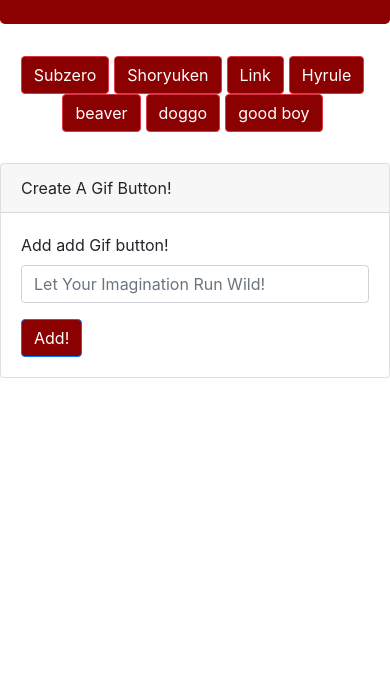
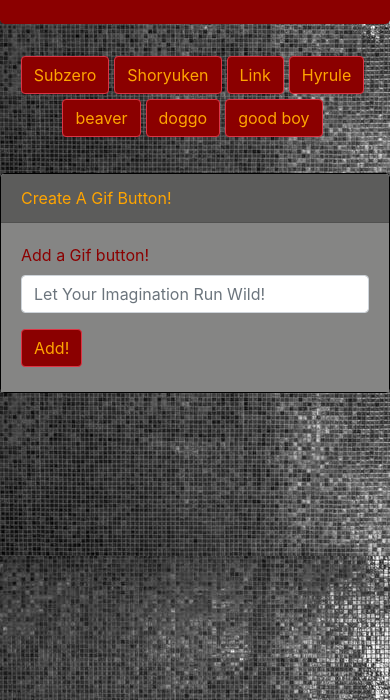
Before and after one commit to Livingnight/API-AJAX, a plain HTML site: page index.html in a window 390 px wide. Shown: the part 144-844 px from the top of the page. Drawn offline with nearby package versions, Linux system fonts and the light colour scheme.

Commit message:
finishing styling and making responsive

```diff
--- a/assets/css/style.css
+++ b/assets/css/style.css
@@ -1,6 +1,8 @@
 .btn {
     margin-right: 5px;
+    margin-bottom: 5px;
     background-color: darkred;
+    color: orange;
 }
 
 .buttons {
@@ -11,6 +13,7 @@
 .jumbotron {
     text-align: center;
     background: darkred;
+    color: orange;
 }
 .calledGifs {
     float: left;
@@ -19,6 +22,28 @@
     /*border: 2px solid blue;*/
     /*background: yellow;*/
 }
+.calledGifs p{
+    color: yellow;
+    text-align: center;
+    background: #636363
+}
+h1 span{
+    color: white;
+}
+body{
+    background: #000 url("../images/background.jpeg");
+}
+.card-header{
+    background: #5c5c5b;
+    color: orange;
+}
+.card-body{
+    background: #858584;
+    color: darkred;
+}
+.card{
+    border: 1px solid black;
+}
 
 /*img {*/
     /*width: auto;*/
--- a/assets/javascript/logic.js
+++ b/assets/javascript/logic.js
@@ -62,7 +62,7 @@ $(document).ready(function(){
                  console.log(gifData[i].images.fixed_height_still.url);
                  console.log(gifData[i].rating);
             //   making an img div to place
-                var div = $("<div class='calledGifs col-lg-3'>");
+                var div = $("<div class='calledGifs'>");
                 var img = $("<img>");
                 img = img.addClass("image");
                 img = img.attr("data-still", gifData[i].images.fixed_height_still.url);
--- a/index.html
+++ b/index.html
@@ -19,29 +19,29 @@
         integrity="sha256-FgpCb/KJQlLNfOu91ta32o/NMZxltwRo8QtmkMRdAu8="
         crossorigin="anonymous"></script>
 <!--Header with glyphicon-->
-<div class="container col-lg-10 jumbotron"><h1><span class="fab fa-magento glyphicon"></span>Gif Headquarters!</h1>
+<div class="container col-md-10 col-xs-12 jumbotron"><h1><span class="fab fa-magento glyphicon"></span>Gif Headquarters!<span class="fab fa-magento glyphicon"></span></h1>
 </div>
 <div class="row">
-    <div class="col-lg-10 container buttons"></div>
+    <div class="col-md-10 offset-lg-1 col-xs-12 buttons"></div>
 
 </div>
 
 <div class="row">
-    <div class="col-lg-6 offset-lg-1">
+    <div class="col-md-8 offset-md-1 col-xs-11 offset-xs-1">
         <div class="row gifs">
         </div>
     </div>
-    <div class="col-lg-2 offset-lg-2 search">
+    <div class="col-md-2 col-xs-12 search">
         <div class="card">
             <div class="card-header">Create A Gif Button!</div>
             <div class="card-body">
                 <form>
                     <div class="form-group">
-                        <label for="gifSearch">Add add Gif button!</label>
+                        <label for="gifSearch">Add a Gif button!</label>
                         <input type="text" class="form-control" id="gifSearch"
                                placeholder="Let Your Imagination Run Wild!">
                     </div>
-                    <button type="submit" onsubmit="return false" class="btn btn-primary" id="searchBtn">
+                    <button type="submit" onsubmit="return false" class="btn btn-danger" id="searchBtn">
                         Add!
                     </button>
                 </form>
```
Also changed, not shown: assets/images/background.jpeg (added).
